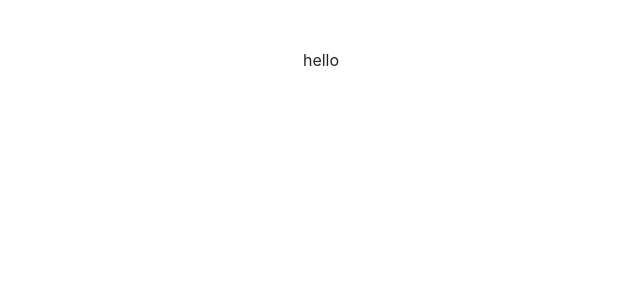
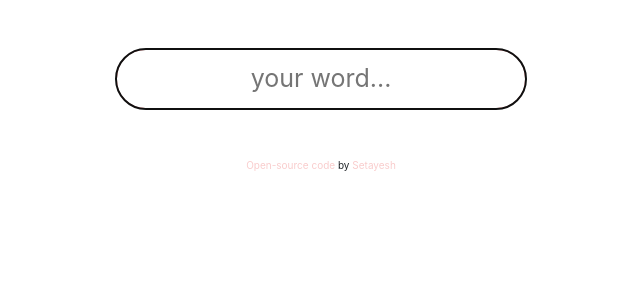
Before and after one commit to sititiy/dictionary-react-app, a React (Create React App) app: page / in a window 1280 px wide. Shown: the top 300 px of the page, without its empty margins (319-959 px from the left). Built offline with nearby package versions, Linux system fonts and the light colour scheme.

Commit message:
added the search and footer component

```diff
--- a/public/index.html
+++ b/public/index.html
@@ -20,7 +20,7 @@
       crossorigin="anonymous"
     />
 
-    <title>React App</title>
+    <title>Dictionary App</title>
   </head>
   <body>
     <noscript>You need to enable JavaScript to run this app.</noscript>
--- a/src/App.css
+++ b/src/App.css
@@ -0,0 +1,27 @@
+a {
+  text-decoration: none;
+  color: #f9cccc;
+}
+.App {
+  text-align: center;
+}
+
+.DictionarySearch input {
+  border: 2px solid #ee6666;
+  border-radius: 30px;
+  text-align: center;
+  font-size: 25px;
+  padding: 10px;
+}
+
+.Footer footer {
+  font-size: 10px;
+}
+
+.Footer a {
+  text-decoration: none;
+  color: #f9cccc;
+}
+.Footer .github-link:hover {
+  text-decoration: underline;
+}
--- a/src/App.js
+++ b/src/App.js
@@ -1,10 +1,16 @@
 import "./App.css";
+import Footer from "./Footer";
+import DictionarySearch from "./DictionarySearch";
 
 export default function App() {
   return (
     <div className="App">
-      <header className="App-header text-center mt-5">hello</header>
-
+      <div className="container">
+        <main className="mt-5">
+          <DictionarySearch />
+        </main>
+        <Footer />
+      </div>
     </div>
   );
 }
--- /dev/null
+++ b/src/DictionarySearch.js
@@ -0,0 +1,30 @@
+import React, { useState } from "react";
+
+export default function DictionarySearch() {
+  const [word, setWord] = useState("");
+
+  function updateWord(event) {
+    setWord(event.target.value);
+  }
+
+  function search(event) {
+    event.preventDefault();
+
+    alert(`searching for ${word}`);
+  }
+
+  return (
+    <div className="DictionarySearch">
+      <form onSubmit={search}>
+        <input
+          type="text"
+          placeholder="your word..."
+          autoFocus="off"
+          autoComplete="off"
+          className="text-center"
+          onChange={updateWord}
+        />
+      </form>
+    </div>
+  );
+}
--- /dev/null
+++ b/src/Footer.js
@@ -0,0 +1,28 @@
+import React from "react";
+
+export default function Footer() {
+  return (
+    <div className="Footer">
+      <footer className="mt-5">
+        <a
+          href="https://github.com/sititiy/dictionary-react-app"
+          target="_blank"
+          rel="noreferrer"
+          className="github-link"
+        >
+          Open-source code
+        </a>{" "}
+        by
+        <a
+          href="https://spectacular-llama-92e0d2.netlify.app/"
+          target="_blank"
+          rel="noreferrer"
+          className="github-link"
+        >
+          {" "}
+          Setayesh
+        </a>
+      </footer>
+    </div>
+  );
+}
```
